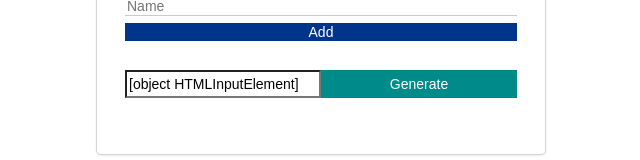
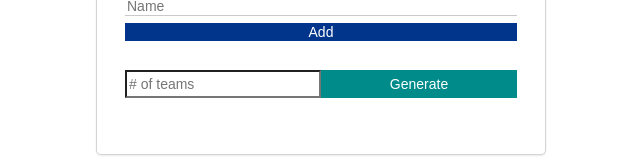
Before and after one commit to AdibaEmma/team-app, an Angular app: page / in a window 1280 px wide. Shown: the part 323-483 px from the top of the page, without its empty margins (319-959 px from the left). Built offline with nearby package versions, Linux system fonts and the light colour scheme.

Commit message:
add logic to generate teams

```diff
--- a/src/app/app.component.html
+++ b/src/app/app.component.html
@@ -12,10 +12,10 @@
       <button (click)="addMember()">Add</button>
     </div>
     <div class="generate-teams-container">
-      <input type="text" name="" #numberOfTeams
-      placeholder="# of teams" (input)="onNumberOfTeamsInput(numberOfTeams.value)"
+      <input type="text" name="" #numberOfTeamsInput
+      placeholder="# of teams" (input)="onNumberOfTeamsInput(numberOfTeamsInput.value)"
       [value]="numberOfTeams">
-      <button>Generate</button>
+      <button (click)="generateTeams()">Generate</button>
     </div>
     <p *ngIf="errorMessage" class="error-msg">{{ errorMessage }}</p>
   </div>
--- a/src/app/app.component.ts
+++ b/src/app/app.component.ts
@@ -9,7 +9,8 @@ export class AppComponent {
   newMemberName = "";
   members: string[] = [];
   errorMessage = "";
-  numberOfTeams = 0;
+  numberOfTeams: number | "" = "";
+  teams: string[][] = []
 
   onInput(member: string) {
     this.newMemberName = member
@@ -27,4 +28,31 @@ export class AppComponent {
     this.members.push(this.newMemberName)
     this.newMemberName = ""
   }
+
+  generateTeams() {
+    if (!this.numberOfTeams || this.numberOfTeams <= 0) {
+      this.errorMessage = "Invalid number of teams"
+      return
+    }
+    if (this.members.length < this.numberOfTeams) this.errorMessage = "Not enough members"
+
+    this.errorMessage = ""
+    const allMembers = [...this.members]
+
+    while (allMembers.length) {
+      for (let i = 0; i < this.numberOfTeams; i++) {
+        const randomIndex = Math.floor(Math.random() * allMembers.length)
+        const member = allMembers.splice(randomIndex, 1)[0]
+        if (!member) break
+        if (this.teams[i]) {
+          this.teams[i].push(member)
+        } else {
+          this.teams[i] = [member]
+        }
+      }
+    }
+    this.members = []
+    this.numberOfTeams = ''
+
+  }
 }
```
